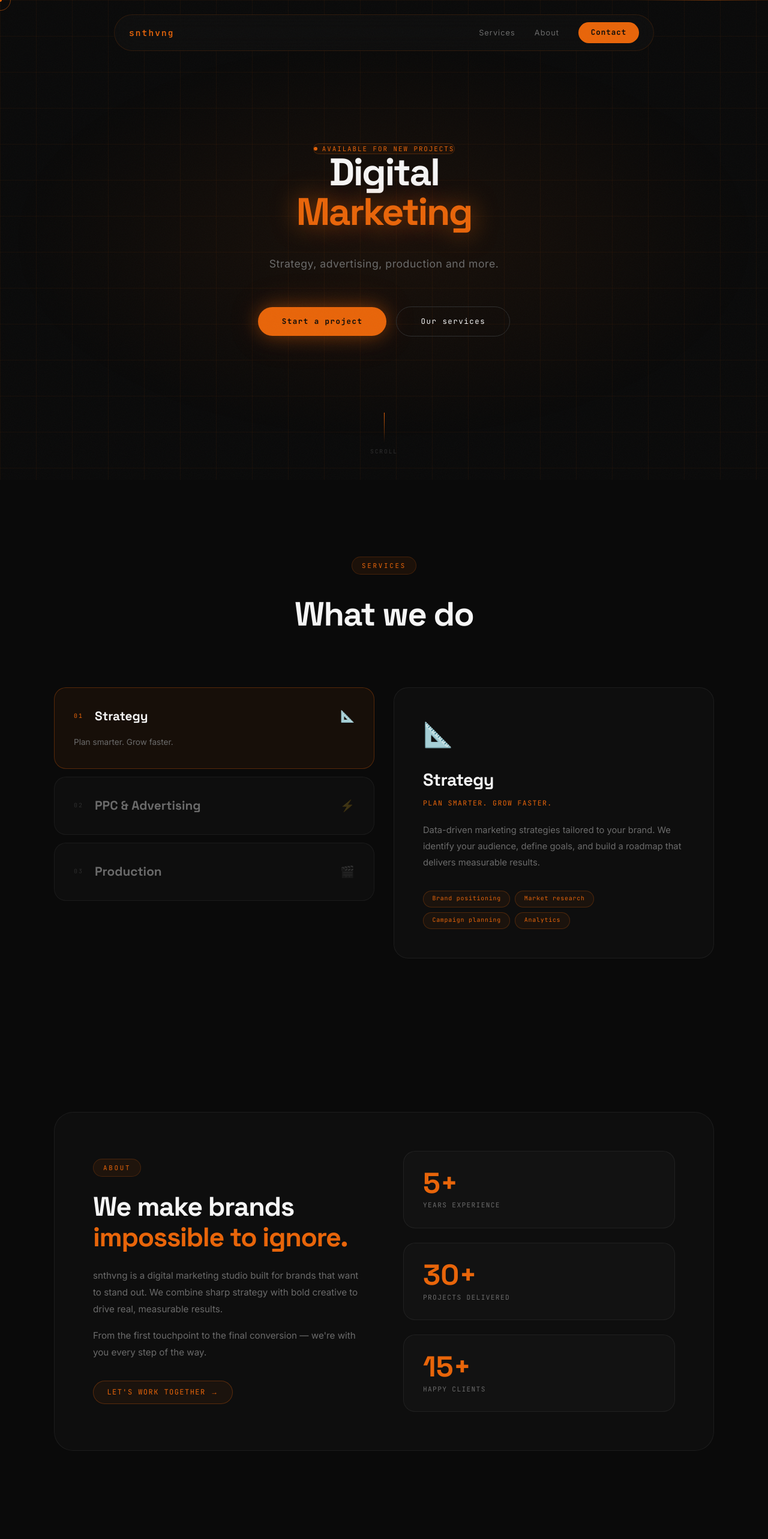
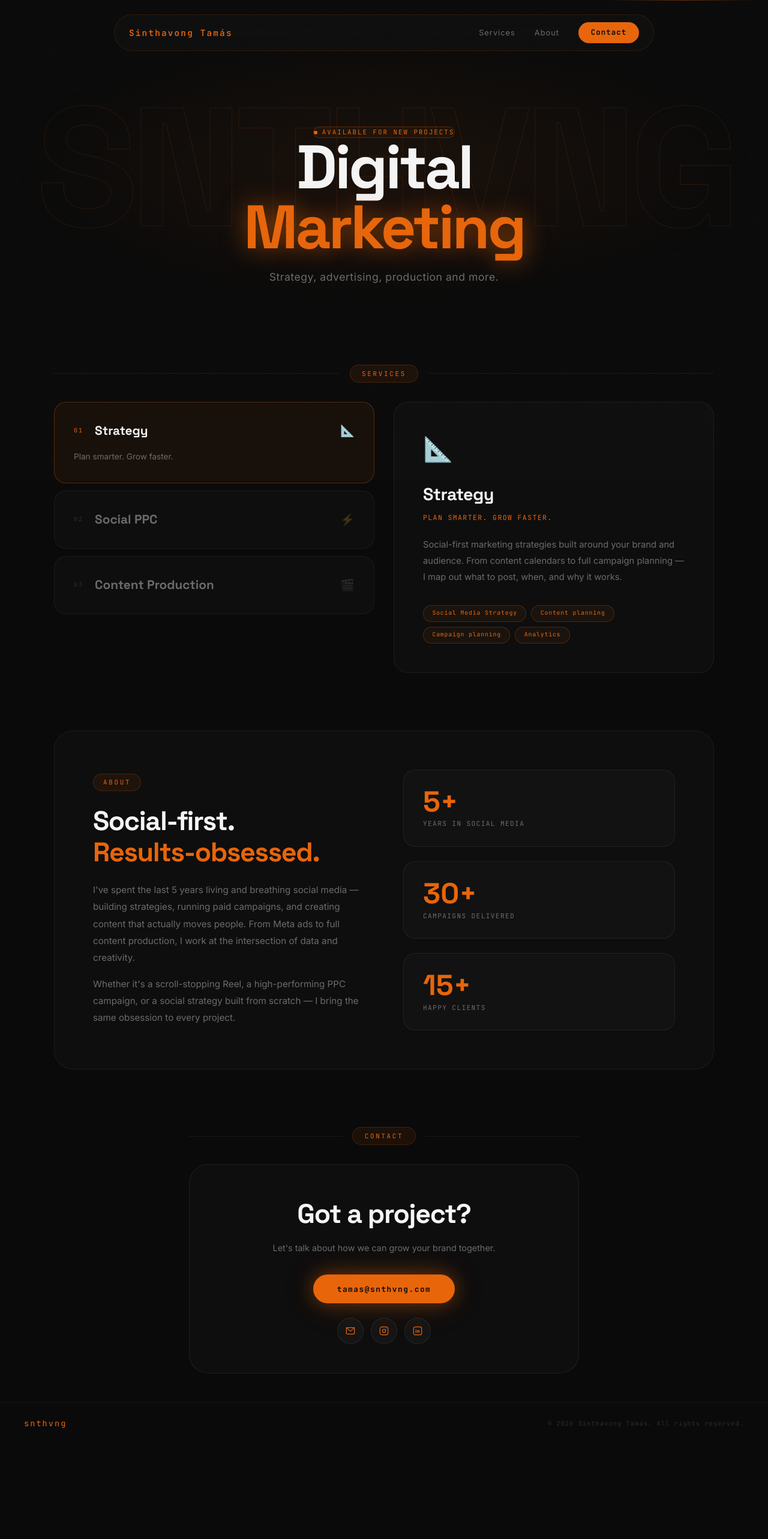
Before and after one commit to snthvng/tomi-weboldal, a Next.js app: page / in a window 1280 px wide. Shown: the top 2566 px of the page at 60% size. After the commit the page ends 2408 px from the top, so only its background shows below. Built offline with nearby package versions, Linux system fonts and the light colour scheme.

Commit message:
update design

```diff
--- a/app/components/About.tsx
+++ b/app/components/About.tsx
@@ -1,12 +1,14 @@
+"use client";
+
 const stats = [
-  { value: "5+", label: "Years experience" },
-  { value: "30+", label: "Projects delivered" },
+  { value: "5+", label: "Years in social media" },
+  { value: "30+", label: "Campaigns delivered" },
   { value: "15+", label: "Happy clients" },
 ];
 
 export default function About() {
   return (
-    <section id="about" style={{ background: '#0A0A0A', padding: '8rem 2rem' }}>
+    <section id="about" style={{ background: '#0A0A0A', padding: '3rem 2rem' }}>
       <div style={{
         maxWidth: '1100px', margin: '0 auto',
         background: 'rgba(255,255,255,0.02)', border: '1px solid rgba(255,255,255,0.06)',
@@ -29,32 +31,22 @@ export default function About() {
             fontWeight: 700, color: '#F5F5F5', marginBottom: '1.5rem',
             letterSpacing: '-0.03em', lineHeight: 1.15
           }}>
-            We make brands<br />
-            <span style={{ color: '#E8650A' }}>impossible to ignore.</span>
+            Social-first.<br />
+            <span style={{ color: '#E8650A' }}>Results-obsessed.</span>
           </h2>
           <p style={{
             fontFamily: 'var(--font-inter)', fontSize: '0.95rem',
             color: '#6B6B6B', lineHeight: 1.85, marginBottom: '1rem'
           }}>
-            snthvng is a digital marketing studio built for brands that want to stand out. We combine sharp strategy with bold creative to drive real, measurable results.
+            I&apos;ve spent the last 5 years living and breathing social media — building strategies, running paid campaigns, and creating content that actually moves people. From Meta ads to full content production, I work at the intersection of data and creativity.
           </p>
           <p style={{
             fontFamily: 'var(--font-inter)', fontSize: '0.95rem',
             color: '#6B6B6B', lineHeight: 1.85
           }}>
-            From the first touchpoint to the final conversion — we&apos;re with you every step of the way.
+            Whether it&apos;s a scroll-stopping Reel, a high-performing PPC campaign, or a social strategy built from scratch — I bring the same obsession to every project.
           </p>
 
-          <a href="#contact" style={{
-            display: 'inline-flex', alignItems: 'center', gap: '0.5rem', marginTop: '2rem',
-            fontFamily: 'var(--font-mono)', fontSize: '0.75rem',
-            color: '#E8650A', letterSpacing: '0.12em', textTransform: 'uppercase',
-            textDecoration: 'none', border: '1px solid rgba(232,101,10,0.3)',
-            padding: '0.6rem 1.4rem', borderRadius: '999px',
-            background: 'rgba(232,101,10,0.06)'
-          }}>
-            Let&apos;s work together →
-          </a>
         </div>
 
         {/* Right — Stats */}
--- a/app/components/Footer.tsx
+++ b/app/components/Footer.tsx
@@ -1,45 +1,89 @@
 export default function Footer() {
   return (
     <>
-      {/* Contact CTA — compact */}
-      <section id="contact" style={{
-        padding: '5rem 2rem', textAlign: 'center',
-        background: '#0A0A0A', position: 'relative', overflow: 'hidden'
+      <section id="contact" style={{ background: '#0A0A0A', padding: '3rem 2rem' }}>
+        <div style={{ maxWidth: '650px', margin: '0 auto' }}>
+
+          {/* Header */}
+          <div style={{ marginBottom: '2rem', display: 'flex', alignItems: 'center', gap: '1rem' }}>
+            <div style={{ flex: 1, height: '1px', background: 'rgba(255,255,255,0.06)' }} />
+            <span style={{
+              fontFamily: 'var(--font-mono)', fontSize: '0.68rem', color: '#E8650A',
+              letterSpacing: '0.25em', textTransform: 'uppercase',
+              background: 'rgba(232,101,10,0.08)', border: '1px solid rgba(232,101,10,0.2)',
+              padding: '0.35rem 1.2rem', borderRadius: '999px'
             }}>
+              Contact
+            </span>
+            <div style={{ flex: 1, height: '1px', background: 'rgba(255,255,255,0.06)' }} />
+          </div>
+
           <div style={{
-          position: 'absolute', inset: 0, pointerEvents: 'none',
-          background: 'radial-gradient(ellipse 50% 80% at 50% 100%, rgba(232,101,10,0.07) 0%, transparent 70%)'
-        }} />
-        <div style={{
-          maxWidth: '750px', margin: '0 auto', position: 'relative',
             background: 'rgba(255,255,255,0.02)', border: '1px solid rgba(255,255,255,0.07)',
-          borderRadius: '2rem', padding: '3.5rem 3rem'
+            borderRadius: '2rem', padding: '3rem', textAlign: 'center'
           }}>
             <h2 style={{
-            fontFamily: 'var(--font-space)', fontSize: 'clamp(2rem, 5vw, 3.5rem)',
-            fontWeight: 700, color: '#F5F5F5', marginBottom: '0.75rem',
-            letterSpacing: '-0.03em', lineHeight: 1.1
+              fontFamily: 'var(--font-space)', fontSize: 'clamp(1.8rem, 4vw, 2.8rem)',
+              fontWeight: 700, color: '#F5F5F5', marginBottom: '0.75rem', letterSpacing: '-0.03em'
             }}>
               Got a project?
             </h2>
-          <p style={{
-            fontFamily: 'var(--font-inter)', color: '#6B6B6B',
-            fontSize: '0.95rem', marginBottom: '2.5rem', lineHeight: 1.7
-          }}>
+            <p style={{ fontFamily: 'var(--font-inter)', color: '#6B6B6B', fontSize: '0.9rem', marginBottom: '2rem', lineHeight: 1.7 }}>
               Let&apos;s talk about how we can grow your brand together.
             </p>
-          <a href="mailto:hello@snthvng.com" className="glow-orange" style={{
+            <a href="mailto:tamas@snthvng.com" className="glow-orange" style={{
               display: 'inline-block', background: '#E8650A', color: '#0A0A0A',
               fontFamily: 'var(--font-mono)', fontSize: '0.8rem', fontWeight: 700,
               letterSpacing: '0.12em', textDecoration: 'none',
               padding: '0.9rem 2.5rem', borderRadius: '999px'
             }}>
-            hello@snthvng.com
+              tamas@snthvng.com
             </a>
+
+            {/* Social icons */}
+            <div style={{ display: 'flex', justifyContent: 'center', gap: '0.75rem', marginTop: '1.5rem' }}>
+              <a href="mailto:tamas@snthvng.com" style={{
+                display: 'inline-flex', alignItems: 'center', justifyContent: 'center',
+                width: 44, height: 44, borderRadius: '999px',
+                border: '1px solid rgba(255,255,255,0.08)',
+                background: 'rgba(255,255,255,0.03)', textDecoration: 'none'
+              }}>
+                <svg width="16" height="16" viewBox="0 0 24 24" fill="none" stroke="#E8650A" strokeWidth="1.8" strokeLinecap="round" strokeLinejoin="round">
+                  <rect x="2" y="4" width="20" height="16" rx="2"/>
+                  <polyline points="2,4 12,13 22,4"/>
+                </svg>
+              </a>
+              <a href="https://instagram.com/snthvng" target="_blank" rel="noopener noreferrer" style={{
+                display: 'inline-flex', alignItems: 'center', justifyContent: 'center',
+                width: 44, height: 44, borderRadius: '999px',
+                border: '1px solid rgba(255,255,255,0.08)',
+                background: 'rgba(255,255,255,0.03)', textDecoration: 'none'
+              }}>
+                <svg width="16" height="16" viewBox="0 0 24 24" fill="none" stroke="#E8650A" strokeWidth="1.8" strokeLinecap="round" strokeLinejoin="round">
+                  <rect x="2" y="2" width="20" height="20" rx="5" ry="5"/>
+                  <circle cx="12" cy="12" r="4"/>
+                  <circle cx="17.5" cy="6.5" r="1" fill="#E8650A" stroke="none"/>
+                </svg>
+              </a>
+              <a href="https://www.linkedin.com/in/tam%C3%A1s-sinthavong-737a191b5/" target="_blank" rel="noopener noreferrer" style={{
+                display: 'inline-flex', alignItems: 'center', justifyContent: 'center',
+                width: 44, height: 44, borderRadius: '999px',
+                border: '1px solid rgba(255,255,255,0.08)',
+                background: 'rgba(255,255,255,0.03)', textDecoration: 'none'
+              }}>
+                <svg width="16" height="16" viewBox="0 0 24 24" fill="none" stroke="#E8650A" strokeWidth="1.8" strokeLinecap="round" strokeLinejoin="round">
+                  <rect x="2" y="2" width="20" height="20" rx="4"/>
+                  <line x1="8" y1="11" x2="8" y2="16"/>
+                  <line x1="8" y1="8" x2="8" y2="8.5"/>
+                  <line x1="12" y1="16" x2="12" y2="11"/>
+                  <path d="M12 13a2 2 0 0 1 4 0v3"/>
+                </svg>
+              </a>
+            </div>
+          </div>
         </div>
       </section>
 
-      {/* Footer bar */}
       <footer style={{
         background: '#0A0A0A', borderTop: '1px solid rgba(255,255,255,0.05)',
         padding: '1.5rem 2.5rem', display: 'flex', justifyContent: 'space-between', alignItems: 'center',
@@ -49,7 +93,7 @@ export default function Footer() {
           snthvng
         </span>
         <span style={{ fontFamily: 'var(--font-mono)', color: '#2E2E2E', fontSize: '0.65rem', letterSpacing: '0.1em' }}>
-          © {new Date().getFullYear()} snthvng. All rights reserved.
+          © {new Date().getFullYear()} Sinthavong Tamás. All rights reserved.
         </span>
       </footer>
     </>
--- a/app/components/Hero.tsx
+++ b/app/components/Hero.tsx
@@ -1,6 +1,6 @@
 export default function Hero() {
   return (
-    <section className="grid-bg relative min-h-screen flex flex-col items-center justify-center px-8 text-center overflow-hidden">
+    <section className="relative flex flex-col items-center justify-center px-8 text-center overflow-hidden" style={{ minHeight: '70vh', paddingTop: '8rem' }}>
 
       {/* Scanline */}
       <div className="scanline absolute top-0 h-px w-64 opacity-40"
@@ -11,8 +11,26 @@ export default function Hero() {
         background: 'radial-gradient(ellipse 70% 60% at 50% 50%, rgba(232,101,10,0.07) 0%, transparent 70%)'
       }} />
 
+      {/* Big background SNTHVNG */}
+      <div style={{
+        position: 'absolute', top: '50%', left: '50%',
+        transform: 'translate(-50%, -50%)',
+        fontFamily: 'var(--font-space)',
+        fontSize: 'clamp(8rem, 22vw, 20rem)',
+        fontWeight: 800,
+        letterSpacing: '-0.05em',
+        color: 'transparent',
+        WebkitTextStroke: '1px rgba(232,101,10,0.12)',
+        userSelect: 'none',
+        pointerEvents: 'none',
+        whiteSpace: 'nowrap',
+        zIndex: 0
+      }}>
+        SNTHVNG
+      </div>
+
       {/* Badge */}
-      <div className="animate-fade-up mb-10 inline-flex items-center gap-2 px-5 py-2" style={{
+      <div className="animate-fade-up mb-6 inline-flex items-center gap-2 px-5 py-2" style={{
         border: '1px solid rgba(232,101,10,0.25)',
         borderRadius: '999px',
         background: 'rgba(232,101,10,0.05)',
@@ -20,85 +38,48 @@ export default function Hero() {
         fontSize: '0.68rem',
         letterSpacing: '0.18em',
         color: '#E8650A',
-        textTransform: 'uppercase'
+        textTransform: 'uppercase',
+        position: 'relative', zIndex: 1
       }}>
         <span style={{ width: 6, height: 6, borderRadius: '50%', background: '#E8650A', display: 'inline-block', animation: 'pulse-orange 2s infinite' }} />
         Available for new projects
       </div>
 
       {/* Headline */}
-      <h1 className="animate-fade-up-delay-1" style={{
+      <h1 className="animate-fade-up-delay-1" style={{ position: 'relative', zIndex: 1,
         fontFamily: 'var(--font-space)',
-        fontSize: 'clamp(2rem, 5vw, 4.5rem)',
+        fontSize: 'clamp(3.5rem, 8vw, 7rem)',
         fontWeight: 700,
         lineHeight: 0.95,
         letterSpacing: '-0.04em',
         color: '#F5F5F5',
-        marginBottom: '0.3rem'
+        marginBottom: '0.2rem'
       }}>
         Digital
       </h1>
-      <h1 className="animate-fade-up-delay-2 text-glow" style={{
+      <h1 className="animate-fade-up-delay-2 text-glow" style={{ position: 'relative', zIndex: 1,
         fontFamily: 'var(--font-space)',
-        fontSize: 'clamp(2rem, 5vw, 4.5rem)',
+        fontSize: 'clamp(3.5rem, 8vw, 7rem)',
         fontWeight: 700,
         lineHeight: 0.95,
         letterSpacing: '-0.04em',
         color: '#E8650A',
-        marginBottom: '2.5rem'
+        marginBottom: '1.2rem'
       }}>
         Marketing
       </h1>
 
       {/* Subtitle */}
-      <p className="animate-fade-up-delay-3" style={{
+      <p className="animate-fade-up-delay-3" style={{ position: 'relative', zIndex: 1,
         fontFamily: 'var(--font-inter)',
         fontSize: 'clamp(0.95rem, 1.8vw, 1.1rem)',
         color: '#6B6B6B',
         letterSpacing: '0.03em',
         maxWidth: '420px',
-        lineHeight: 1.8,
-        marginBottom: '3.5rem'
+        lineHeight: 1.7,
       }}>
         Strategy, advertising, production and more.
       </p>
-
-      {/* CTA */}
-      <div className="animate-fade-up-delay-4 flex flex-col sm:flex-row gap-4 items-center">
-        <a href="#contact" className="glow-orange" style={{
-          background: '#E8650A',
-          color: '#0A0A0A',
-          fontFamily: 'var(--font-mono)',
-          fontSize: '0.78rem',
-          fontWeight: 700,
-          letterSpacing: '0.12em',
-          textDecoration: 'none',
-          padding: '0.9rem 2.5rem',
-          borderRadius: '999px',
-          display: 'inline-block',
-        }}>
-          Start a project
-        </a>
-        <a href="#services" style={{
-          color: '#F5F5F5',
-          fontFamily: 'var(--font-mono)',
-          fontSize: '0.78rem',
-          letterSpacing: '0.12em',
-          textDecoration: 'none',
-          padding: '0.9rem 2.5rem',
-          border: '1px solid #2E2E2E',
-          borderRadius: '999px',
-          display: 'inline-block',
-        }}>
-          Our services
-        </a>
-      </div>
-
-      {/* Scroll indicator */}
-      <div className="absolute bottom-10 left-1/2 -translate-x-1/2 flex flex-col items-center gap-2">
-        <div style={{ width: 1, height: 50, background: 'linear-gradient(to bottom, #E8650A, transparent)' }} />
-        <span style={{ fontFamily: 'var(--font-mono)', fontSize: '0.6rem', color: '#2E2E2E', letterSpacing: '0.2em', textTransform: 'uppercase' }}>scroll</span>
-      </div>
     </section>
   );
 }
--- a/app/components/Navbar.tsx
+++ b/app/components/Navbar.tsx
@@ -10,7 +10,7 @@ export default function Navbar() {
       border: '1px solid rgba(232,101,10,0.15)', borderRadius: '999px'
     }}>
       <span style={{ fontFamily: 'var(--font-mono)', color: '#E8650A', fontSize: '0.9rem', letterSpacing: '0.15em', fontWeight: 600 }}>
-        snthvng
+        Sinthavong Tamás
       </span>
       <div style={{ display: 'flex', alignItems: 'center', gap: '2rem' }}>
         <a href="#services" style={{ color: '#6B6B6B', fontSize: '0.8rem', letterSpacing: '0.08em', textDecoration: 'none', transition: 'color 0.2s' }}
--- a/app/components/Services.tsx
+++ b/app/components/Services.tsx
@@ -7,28 +7,28 @@ const services = [
     number: "01",
     title: "Strategy",
     subtitle: "Plan smarter. Grow faster.",
-    description: "Data-driven marketing strategies tailored to your brand. We identify your audience, define goals, and build a roadmap that delivers measurable results.",
-    tags: ["Brand positioning", "Market research", "Campaign planning", "Analytics"],
+    description: "Social-first marketing strategies built around your brand and audience. From content calendars to full campaign planning — I map out what to post, when, and why it works.",
+    tags: ["Social Media Strategy", "Content planning", "Campaign planning", "Analytics"],
     accent: "Strategy",
     visual: "📐"
   },
   {
     id: "ppc",
     number: "02",
-    title: "PPC & Advertising",
+    title: "Social PPC",
     subtitle: "Maximum reach. Minimum waste.",
-    description: "Performance-focused ad campaigns across Meta, Google, TikTok and beyond. Every forint spent is tracked, tested, and optimized for returns.",
-    tags: ["Meta Ads", "Google Ads", "TikTok Ads", "Retargeting"],
+    description: "Performance-focused ad campaigns on Meta, TikTok and beyond. Every forint spent is tracked, tested, and optimized — so your budget actually works for you.",
+    tags: ["Meta Ads", "TikTok Ads", "Retargeting", "Performance"],
     accent: "PPC",
     visual: "⚡"
   },
   {
     id: "production",
     number: "03",
-    title: "Production",
+    title: "Content Production",
     subtitle: "Content that stops the scroll.",
-    description: "High-quality creative production for all your digital needs — from scroll-stopping visuals to compelling video content that converts.",
-    tags: ["Video", "Photography", "Motion graphics", "Reels"],
+    description: "Photo and video production made for social — Reels, Stories, campaign visuals. I handle the creative side so your feed looks as good as it performs.",
+    tags: ["Video", "Photography", "Reels", "Motion"],
     accent: "Production",
     visual: "🎬"
   }
@@ -38,45 +38,39 @@ export default function Services() {
   const [active, setActive] = useState(0);
 
   return (
-    <section id="services" style={{ background: '#0A0A0A', padding: '8rem 2rem' }}>
+    <section id="services" style={{ background: '#0A0A0A', padding: '3rem 2rem' }}>
       <div style={{ maxWidth: '1100px', margin: '0 auto' }}>
 
         {/* Header */}
-        <div style={{ marginBottom: '5rem', textAlign: 'center' }}>
+        <div style={{ marginBottom: '2rem', display: 'flex', alignItems: 'center', gap: '1rem' }}>
+          <div style={{ flex: 1, height: '1px', background: 'rgba(255,255,255,0.06)' }} />
           <span style={{
             fontFamily: 'var(--font-mono)', fontSize: '0.68rem', color: '#E8650A',
             letterSpacing: '0.25em', textTransform: 'uppercase',
             background: 'rgba(232,101,10,0.08)', border: '1px solid rgba(232,101,10,0.2)',
-            padding: '0.35rem 1rem', borderRadius: '999px', display: 'inline-block', marginBottom: '1.5rem'
+            padding: '0.35rem 1.2rem', borderRadius: '999px', display: 'inline-block'
           }}>
             Services
           </span>
-          <h2 style={{
-            fontFamily: 'var(--font-space)', fontSize: 'clamp(2rem, 5vw, 3.5rem)',
-            fontWeight: 700, color: '#F5F5F5', letterSpacing: '-0.03em'
-          }}>
-            What we do
-          </h2>
+          <div style={{ flex: 1, height: '1px', background: 'rgba(255,255,255,0.06)' }} />
         </div>
 
         {/* Interactive panel */}
         <div style={{ display: 'grid', gridTemplateColumns: '1fr 1fr', gap: '2rem', alignItems: 'stretch' }}>
 
           {/* Left — service list */}
-          <div style={{ display: 'flex', flexDirection: 'column', gap: '1px' }}>
+          <div style={{ display: 'flex', flexDirection: 'column', gap: '0.75rem' }}>
             {services.map((s, i) => (
               <div
                 key={s.id}
-                data-cursor={s.accent}
                 onMouseEnter={() => setActive(i)}
                 style={{
-                  padding: '2rem 2rem',
+                  padding: '2rem',
                   borderRadius: '1.25rem',
                   background: active === i ? 'rgba(232,101,10,0.06)' : 'rgba(255,255,255,0.02)',
                   border: `1px solid ${active === i ? 'rgba(232,101,10,0.3)' : 'rgba(255,255,255,0.05)'}`,
-                  cursor: 'none',
+                  cursor: 'default',
                   transition: 'background 0.3s, border-color 0.3s',
-                  marginBottom: '0.75rem'
                 }}
               >
                 <div style={{ display: 'flex', justifyContent: 'space-between', alignItems: 'center' }}>
@@ -97,14 +91,10 @@ export default function Services() {
                       {s.title}
                     </h3>
                   </div>
-                  <span style={{
-                    fontSize: '1.2rem', opacity: active === i ? 1 : 0.2,
-                    transition: 'opacity 0.3s'
-                  }}>
+                  <span style={{ fontSize: '1.2rem', opacity: active === i ? 1 : 0.2, transition: 'opacity 0.3s' }}>
                     {s.visual}
                   </span>
                 </div>
-
                 {active === i && (
                   <p style={{
                     fontFamily: 'var(--font-inter)', fontSize: '0.85rem',
@@ -125,23 +115,18 @@ export default function Services() {
             display: 'flex', flexDirection: 'column', justifyContent: 'space-between'
           }}>
             <div key={active} style={{ animation: 'fadeUp 0.35s ease forwards' }}>
-              <span style={{
-                fontFamily: 'var(--font-mono)', fontSize: '2.5rem',
-                display: 'block', marginBottom: '1.5rem'
-              }}>
+              <span style={{ fontFamily: 'var(--font-mono)', fontSize: '2.5rem', display: 'block', marginBottom: '1.5rem' }}>
                 {services[active].visual}
               </span>
               <h3 style={{
                 fontFamily: 'var(--font-space)', fontSize: '1.8rem',
-                fontWeight: 700, color: '#F5F5F5', marginBottom: '0.5rem',
-                letterSpacing: '-0.02em'
+                fontWeight: 700, color: '#F5F5F5', marginBottom: '0.5rem', letterSpacing: '-0.02em'
               }}>
                 {services[active].title}
               </h3>
               <p style={{
                 fontFamily: 'var(--font-mono)', fontSize: '0.72rem',
-                color: '#E8650A', letterSpacing: '0.12em', textTransform: 'uppercase',
-                marginBottom: '1.5rem'
+                color: '#E8650A', letterSpacing: '0.12em', textTransform: 'uppercase', marginBottom: '1.5rem'
               }}>
                 {services[active].subtitle}
               </p>
@@ -152,7 +137,6 @@ export default function Services() {
                 {services[active].description}
               </p>
             </div>
-
             <div style={{ display: 'flex', flexWrap: 'wrap', gap: '0.5rem' }}>
               {services[active].tags.map(tag => (
                 <span key={tag} style={{
--- a/app/globals.css
+++ b/app/globals.css
@@ -35,11 +35,7 @@ body {
   color: var(--foreground);
   font-family: 'Inter', Arial, sans-serif;
   overflow-x: hidden;
-  cursor: none;
-}
-
-a, button, [data-cursor] {
-  cursor: none;
+  cursor: auto;
 }
 
 /* Grid background */
--- a/app/layout.tsx
+++ b/app/layout.tsx
@@ -1,7 +1,6 @@
 import type { Metadata } from "next";
 import { Inter, Space_Grotesk, JetBrains_Mono } from "next/font/google";
 import "./globals.css";
-import CustomCursor from "./components/CustomCursor";
 
 const inter = Inter({ subsets: ["latin"], variable: "--font-inter" });
 const spaceGrotesk = Space_Grotesk({ subsets: ["latin"], variable: "--font-space" });
@@ -16,7 +15,6 @@ export default function RootLayout({ children }: { children: React.ReactNode })
   return (
     <html lang="en" className={`${inter.variable} ${spaceGrotesk.variable} ${jetbrainsMono.variable} h-full`}>
       <body className="grain min-h-full flex flex-col">
-        <CustomCursor />
         {children}
       </body>
     </html>
```
Lines whose indentation alone changed are shown as unchanged.
